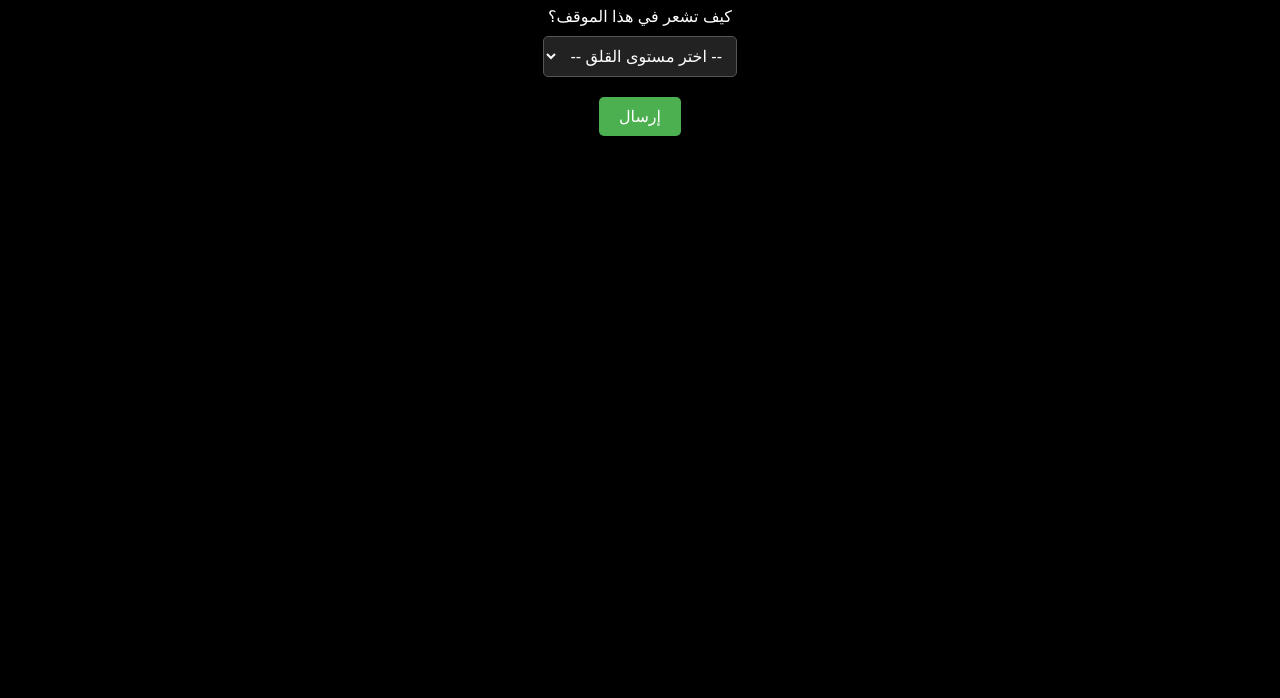
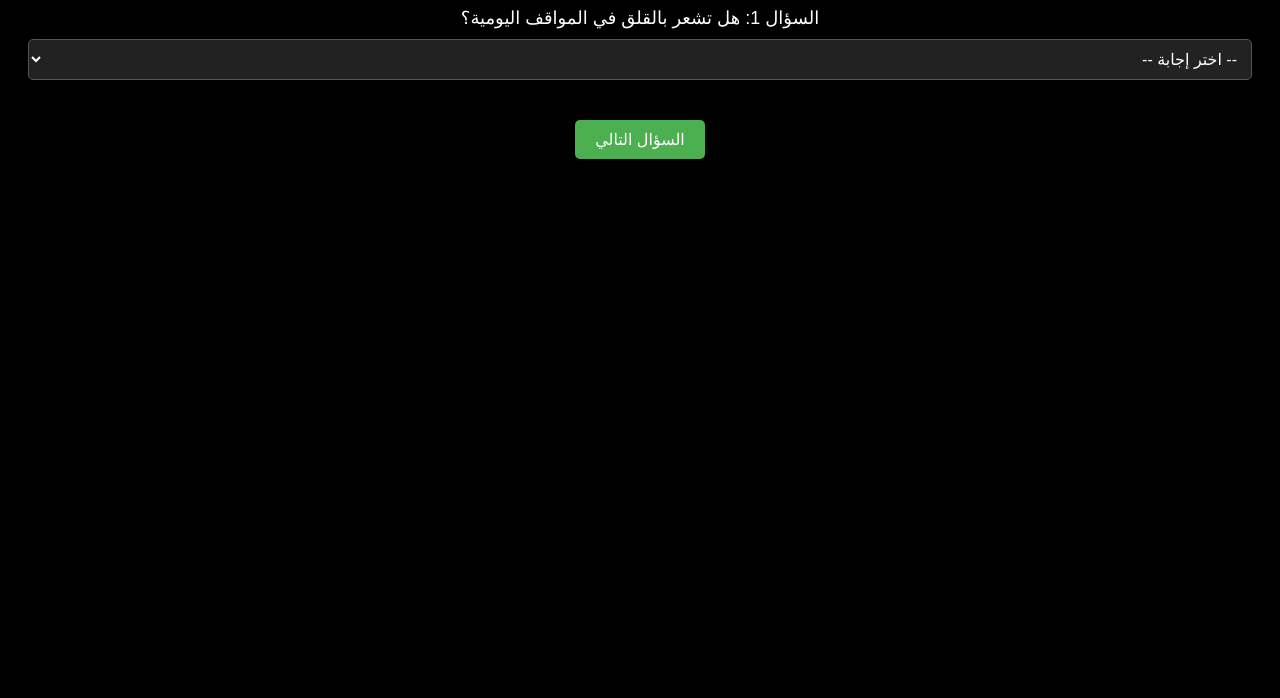
Before and after one commit to izat35/iz, a plain HTML site: page index.html in a window 1280 px wide. Shown: the part 102-800 px from the top of the page. Drawn offline with Linux system fonts and the light colour scheme.

Commit message:
Update index.html

```diff
--- a/index.html
+++ b/index.html
@@ -3,7 +3,7 @@
 <head>
     <meta charset="UTF-8">
     <meta name="viewport" content="width=device-width, initial-scale=1.0">
-    <title>استبيان مع تحديد</title>
+    <title>اختبار التقييم النهائي</title>
     <style>
         body {
             font-family: Arial, sans-serif;
@@ -12,14 +12,22 @@
             text-align: center;
             padding: 20px;
         }
+        .question-container {
+            margin-top: 20px;
+        }
+        .question {
+            font-size: 18px;
+            margin-bottom: 10px;
+        }
         select {
             padding: 10px;
-            margin-top: 10px;
             font-size: 16px;
             background-color: #222;
             color: #fff;
             border: 1px solid #555;
             border-radius: 5px;
+            width: 100%;
+            margin-bottom: 20px;
         }
         button {
             margin-top: 20px;
@@ -42,35 +50,68 @@
     </style>
 </head>
 <body>
-    <h1>اختر مستوى قلقك</h1>
-    <form id="surveyForm">
-        <label for="anxietyLevel">كيف تشعر في هذا الموقف؟</label><br>
-        <select id="anxietyLevel" name="anxietyLevel">
-            <option value="">-- اختر مستوى القلق --</option>
-            <option value="هادئ">هادئ</option>
-            <option value="قليل من القلق">قليل من القلق</option>
-            <option value="قلق">قلق</option>
-            <option value="قلق جداً">قلق جداً</option>
-            <option value="مضطرب">مضطرب</option>
-        </select><br>
-
-        <button type="button" onclick="submitAnswer()">إرسال</button>
-    </form>
+    <h1>اختبار التقييم النهائي</h1>
+    <div id="question-container">
+        <p id="current-question" class="question"></p>
+        <select id="answer">
+            <option value="">-- اختر إجابة --</option>
+            <option value="1">أبداً</option>
+            <option value="2">نادرًا</option>
+            <option value="3">أحيانًا</option>
+            <option value="4">غالبًا</option>
+            <option value="5">دائمًا</option>
+        </select>
+        <button onclick="nextQuestion()">السؤال التالي</button>
+    </div>
     <p id="result"></p>
 
     <script>
-        function submitAnswer() {
-            // جلب القيمة المختارة من القائمة المنسدلة
-            const selectedValue = document.getElementById("anxietyLevel").value;
+        // الأسئلة
+        const questions = [
+            "السؤال 1: هل تشعر بالقلق في المواقف اليومية؟",
+            "السؤال 2: هل تواجه صعوبة في النوم؟",
+            "السؤال 3: هل تجد صعوبة في التركيز؟",
+            "السؤال 4: هل تشعر بالتوتر عندما تكون محاطًا بالآخرين؟",
+            "السؤال 5: هل تشعر بالإحباط عند مواجهة المشاكل؟",
+            // ... أكمل بإضافة المزيد من الأسئلة حتى تصل إلى 100 سؤال
+            "السؤال 100: هل تشعر بالسعادة عند إنجاز المهام الصعبة؟"
+        ];
 
-            // تحديد عنصر الفقرة لعرض النتيجة
-            const resultElement = document.getElementById("result");
+        let currentQuestionIndex = 0;
+        let totalScore = 0;
 
-            // التحقق إذا كان المستخدم قد اختار شيئًا
-            if (selectedValue) {
-                resultElement.innerText = `لقد اخترت: ${selectedValue}`;
+        // عرض السؤال الأول
+        document.getElementById("current-question").innerText = questions[currentQuestionIndex];
+
+        function nextQuestion() {
+            // جلب الإجابة المختارة
+            const answerValue = document.getElementById("answer").value;
+
+            // التحقق من أن المستخدم اختار إجابة
+            if (!answerValue) {
+                alert("الرجاء اختيار إجابة قبل المتابعة.");
+                return;
+            }
+
+            // إضافة الإجابة إلى الدرجة الكلية
+            totalScore += parseInt(answerValue);
+
+            // الانتقال إلى السؤال التالي
+            currentQuestionIndex++;
+
+            if (currentQuestionIndex < questions.length) {
+                // تحديث السؤال الحالي
+                document.getElementById("current-question").innerText = questions[currentQuestionIndex];
+                document.getElementById("answer").value = ""; // إعادة ضبط الاختيار
             } else {
-                resultElement.innerText = "الرجاء اختيار مستوى القلق قبل الإرسال.";
+                // عرض النتيجة النهائية
+                const resultElement = document.getElementById("result");
+                document.getElementById("question-container").style.display = "none"; // إخفاء الأسئلة
+                const finalScore = totalScore;
+                const maxScore = questions.length * 5; // الحد الأقصى للدرجة
+                const percentage = Math.round((finalScore / maxScore) * 100);
+
+                resultElement.innerText = `لقد أكملت الاختبار! نتيجتك: ${percentage}%`;
             }
         }
     </script>
```
